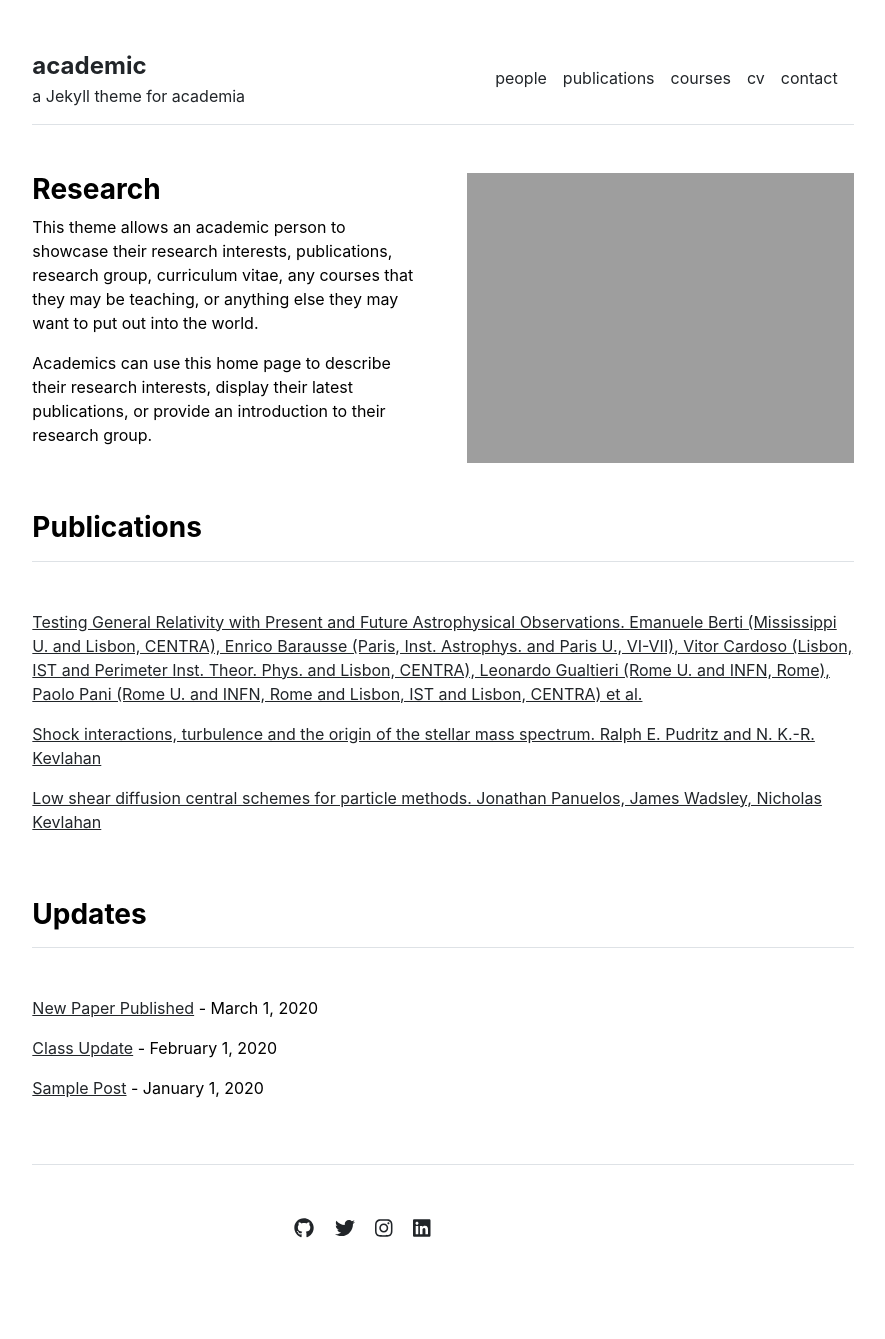
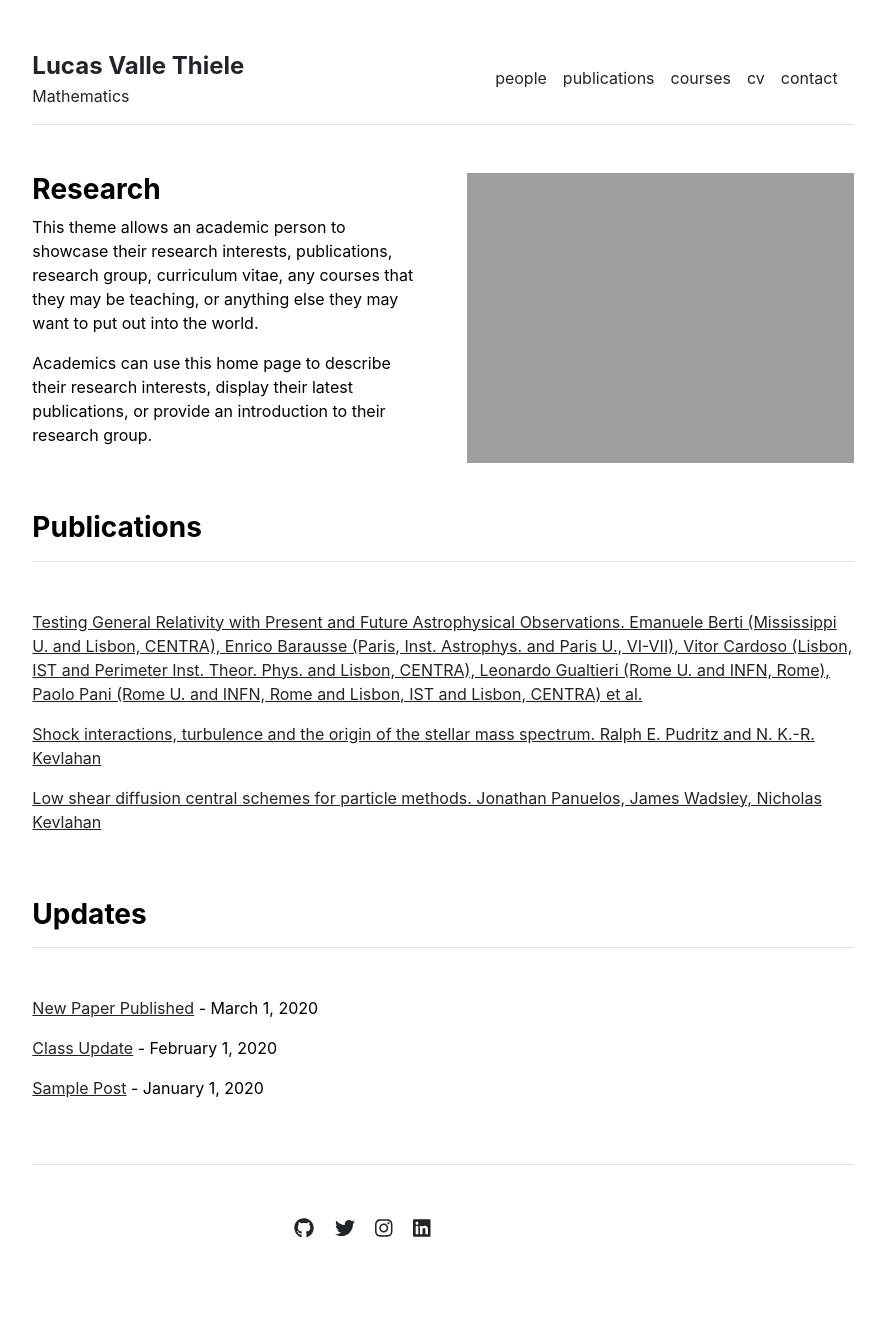
Before and after one commit to lvallethiele/lvallethiele.github.io, a Jekyll site: the page built from index.md, in a window 1280 px wide. Shown: the whole page, without its empty margins (197-1082 px from the left). Built offline with Jekyll 4.4.1, drawn with Linux system fonts in a browser that asks for light colours.

Commit message:
Update _config.yml

```diff
--- a/_config.yml
+++ b/_config.yml
@@ -1,4 +1,4 @@
 url: "" # the base hostname & protocol for your site, e.g. http://example.com
 baseurl: "" # the subpath of your site, e.g. /blog
-title: "academic" # the name of your site, e.g. ACME Corp.
-description: "a Jekyll theme for academia"
+title: "Lucas Valle Thiele" # the name of your site, e.g. ACME Corp.
+description: "Mathematics"
```
